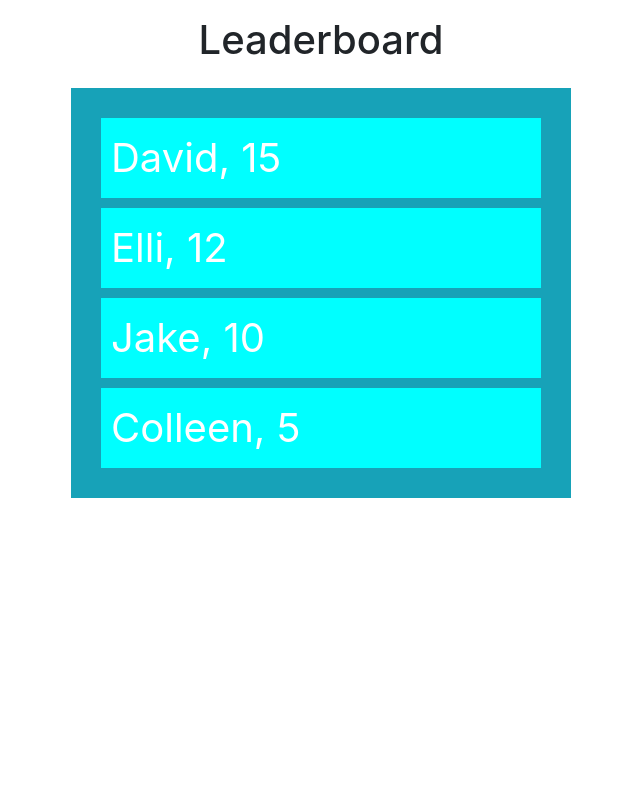
After one commit to jakepizzala/dish-bish, a Flask app: page /leaderboard in a window 1280 px wide. The commit adds this page. Shown: the whole page, without its empty margins (319-959 px from the left). Run offline with Flask 2, Linux system fonts and the light colour scheme; some libraries are stand-ins or nearby versions.

Commit message:
content? I guess?

```diff
--- a/app.py
+++ b/app.py
@@ -1,17 +1,53 @@
-from flask import Flask, render_template
+from flask import Flask, render_template, flash, request, redirect, url_for
+from datetime import datetime
+from wtforms import Form, TextField, TextAreaField, validators, StringField, SubmitField, HiddenField, SelectField
 from database import Database
+
+DEBUG = True
 app = Flask(__name__)
+app.config.from_object(__name__)
+app.config['SECRET_KEY'] = 'ourappissecretandcoolokay'
 
-@app.route('/')
+
+class ReusableForm(Form):
+    name = SelectField('Name:', validators=[validators.required()])
+    task = HiddenField('Task:', validators=[validators.required()])
+
+
+@app.route('/', methods=['GET', 'POST'])
 def homepage():
-	db = Database()
-	row = db.query("SELECT id, name, name_external FROM tasks")
-	data = {
-		'id' : row[0][0],
-		'name' : row[0][1],
-		'name_external' : row[0][2]
-	}
-	return render_template("homepage.html", data=data)
+    db = Database()
+    row = db.query("SELECT id, name, name_external FROM tasks")
+    data = {
+        'id': row[0][0],
+        'name': row[0][1],
+        'name_external': row[0][2]
+    }
+    form = ReusableForm(request.form)
+    if request.method == 'POST':
+        name = request.form['name']
+        task = request.form['task']
+        # submit entry database
+        return redirect(url_for('leaderboard'))
+    else:
+        return render_template("homepage.html", form=form, data=data)
+
+
+@app.route('/leaderboard')
+def leaderboard():
+    counts = [
+        {'name': 'Jake', 'points': 10},
+        {'name': 'Elli', 'points': 12},
+        {'name': 'Colleen', 'points': 5},
+        {'name': 'David', 'points': 15}
+    ]
+    new_counts = sorted(counts, key=lambda k: k['points'], reverse=True)
+    return render_template("leaderboard.html", counts=new_counts)
+
+
+@app.route('/addtask')
+def addtask():
+    return render_template("addtask.html")
 
 
 if __name__ == '__main__':
--- /dev/null
+++ b/static/script.js
@@ -0,0 +1,12 @@
+$(document).ready(function(){
+    $('#name').change(function() {
+        $('.task-button').removeAttr('disabled');
+    })
+
+    $('.task-button').click(function(e) {
+        e.preventDefault();
+        var task = e.target.value;
+        $('#task').val(task);
+        $("#task-form").submit();
+    })
+});
--- /dev/null
+++ b/static/styles.css
@@ -0,0 +1,28 @@
+#task-form {
+    font-size: 24px;
+}
+.task-buttons {
+    margin-top: 20px;
+    text-align: center;
+}
+.task-button {
+    padding: 10px;
+    margin-top: 10px;
+    margin-bottom: 10px;
+    width: 75%;
+}
+
+.leaderboard {
+    font-size: 40px;
+    width: 100%;
+    max-width: 500px;
+    background-color: #17a2b8;
+    color: white;
+    padding: 20px;
+}
+
+.count {
+    background-color: #00FFFF;
+    padding: 10px;
+    margin: 10px;
+}
--- /dev/null
+++ b/templates/addtask.html
@@ -0,0 +1,4 @@
+{% extends 'base.html' %}
+{% block body %}
+Add task
+{% endblock %}
--- /dev/null
+++ b/templates/base.html
@@ -0,0 +1,22 @@
+<html>
+<head>
+<!-- Required meta tags -->
+<meta charset="utf-8">
+<meta name="viewport" content="width=device-width, initial-scale=1, shrink-to-fit=no">
+
+<!-- Bootstrap CSS -->
+<link rel="stylesheet" href="https://maxcdn.bootstrapcdn.com/bootstrap/4.0.0/css/bootstrap.min.css" integrity="sha384-Gn5384xqQ1aoWXA+058RXPxPg6fy4IWvTNh0E263XmFcJlSAwiGgFAW/dAiS6JXm" crossorigin="anonymous">
+<link rel="stylesheet" type="text/css" href="/static/styles.css"/>
+
+<title>Dish Bish</title>
+</head>
+<body>
+
+{% block body %}{% endblock %}
+
+<script src="https://code.jquery.com/jquery-3.2.1.slim.min.js" integrity="sha384-KJ3o2DKtIkvYIK3UENzmM7KCkRr/rE9/Qpg6aAZGJwFDMVNA/GpGFF93hXpG5KkN" crossorigin="anonymous"></script>
+<script src="https://cdnjs.cloudflare.com/ajax/libs/popper.js/1.12.9/umd/popper.min.js" integrity="sha384-ApNbgh9B+Y1QKtv3Rn7W3mgPxhU9K/ScQsAP7hUibX39j7fakFPskvXusvfa0b4Q" crossorigin="anonymous"></script>
+<script src="https://maxcdn.bootstrapcdn.com/bootstrap/4.0.0/js/bootstrap.min.js" integrity="sha384-JZR6Spejh4U02d8jOt6vLEHfe/JQGiRRSQQxSfFWpi1MquVdAyjUar5+76PVCmYl" crossorigin="anonymous"></script>
+<script type = "text/javascript"
+         src = "{{ url_for('static', filename = 'script.js') }}" ></script>
+</body>
--- /dev/null
+++ b/templates/leaderboard.html
@@ -0,0 +1,15 @@
+{% extends 'base.html' %}
+{% block body %}
+<div class="d-flex flex-row justify-content-center">
+  <div class="p-3">
+    <h1>Leaderboard</h1>
+  </div>
+</div>
+<div class="d-flex flex-row justify-content-center">
+    <div class="leaderboard">
+        {% for count in counts %}
+        <div class=count>{{ count.name }}, {{count.points }}</div>
+        {% endfor %}
+    </div>
+</div>
+{% endblock %}
```
Also changed, not shown: templates/homepage.html (+31 -2 lines).
